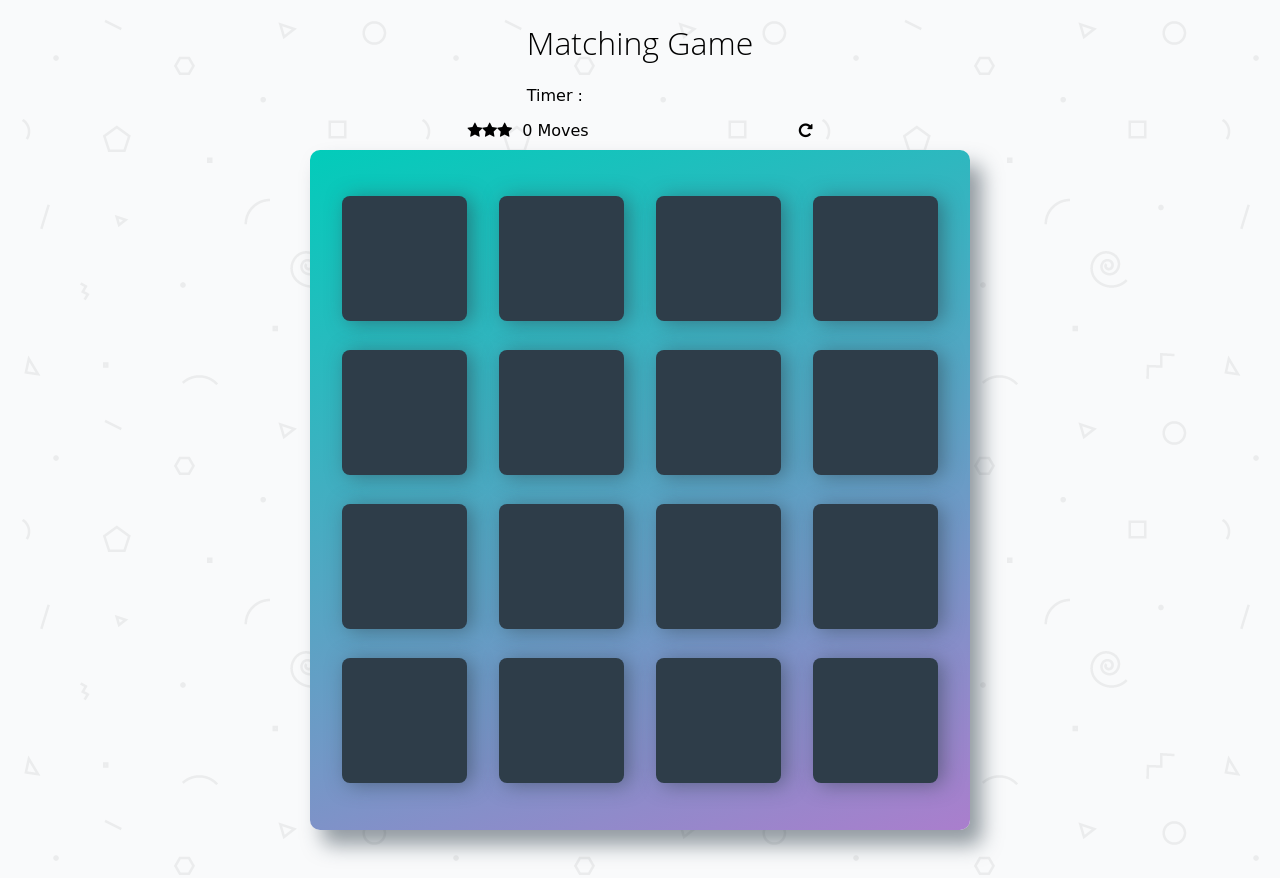
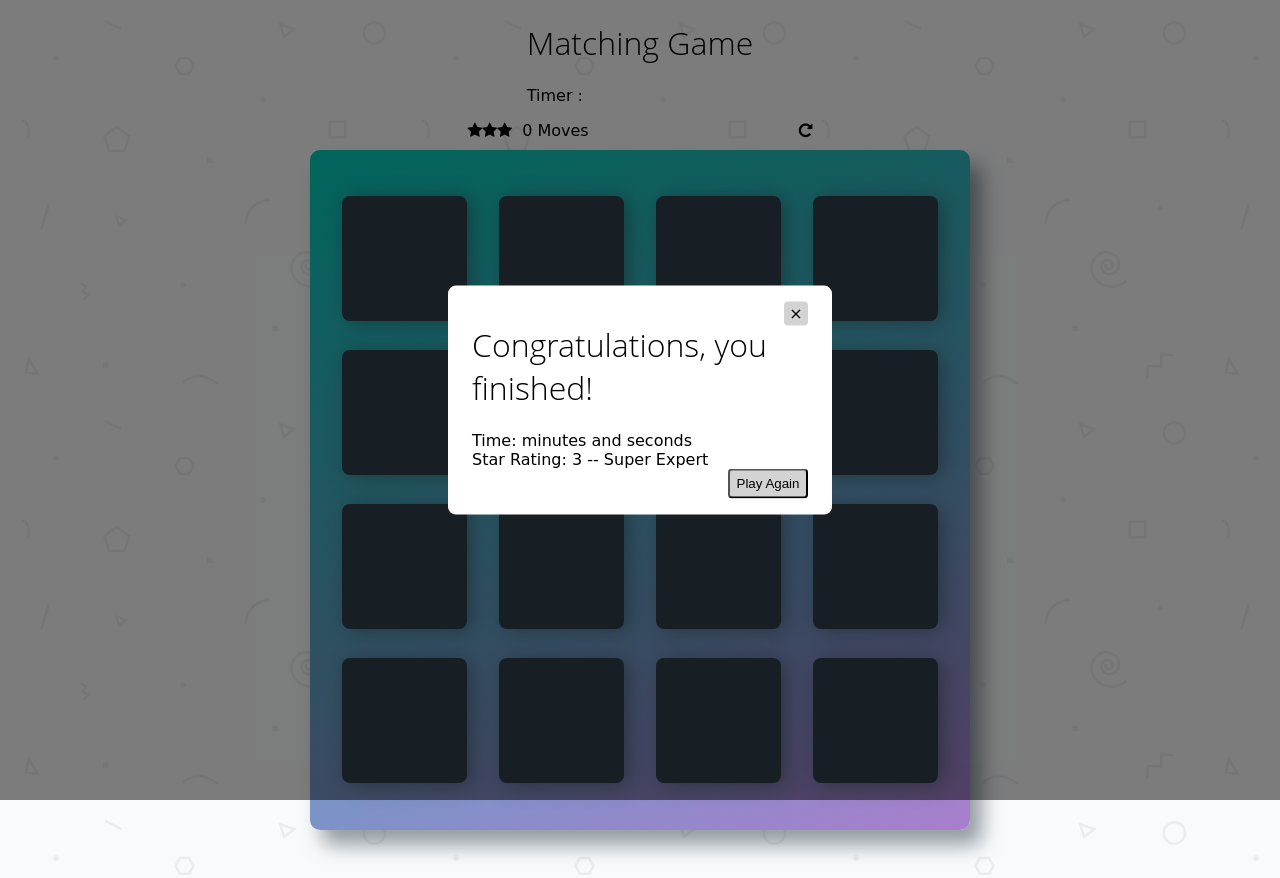
Before and after one commit to ddabrowiecki/Concentration, a plain HTML site: page index.html in a window 1280 px wide. Both pictures are taken after a click on the element 805 px from the left and 130 px from the top of the page. Drawn offline with nearby package versions, Linux system fonts and the light colour scheme; a web font is replaced by a local one.

Commit message:
Add modal and make tweaks based on reviewer feedback.

```diff
--- a/css/app.css
+++ b/css/app.css
@@ -31,6 +31,64 @@ body {
 h1 {
     font-family: 'Open Sans', sans-serif;
     font-weight: 300;
+}
+/*
+ * Styles for modal from https://sabe.io/tutorials/how-to-create-modal-popup-box
+ */
+
+.modal {
+    position: fixed;
+    left: 0;
+    top: 0;
+    width: 100%;
+    height: 100%;
+    background-color: rgba(0, 0, 0, 0.5);
+    opacity: 0;
+    visibility: hidden;
+    transform: scale(1.1);
+    transition: visibility 0s linear 0.25s, opacity 0.25s 0s, transform 0.25s;
+}
+.modal-content {
+    position: absolute;
+    top: 50%;
+    left: 50%;
+    transform: translate(-50%, -50%);
+    background-color: white;
+    padding: 1rem 1.5rem;
+    width: 24rem;
+    border-radius: 0.5rem;
+}
+.close-button {
+    float: right;
+    width: 1.5rem;
+    line-height: 1.5rem;
+    text-align: center;
+    cursor: pointer;
+    border-radius: 0.25rem;
+    background-color: lightgray;
+}
+.close-button:hover {
+    background-color: darkgray;
+}
+
+.again-button {
+    float: right;
+    width: 5rem;
+    line-height: 1.5rem;
+    text-align: center;
+    cursor: pointer;
+    border-radius: 0.25rem;
+    background-color: lightgray;
+}
+.again-button:hover {
+    background-color: darkgray;
+}
+
+.show-modal {
+    opacity: 1;
+    visibility: visible;
+    transform: scale(1.0);
+    transition: visibility 0s linear 0s, opacity 0.25s 0s, transform 0.25s;
 }
 
 /*
--- a/index.html
+++ b/index.html
@@ -2,6 +2,7 @@
 <html lang="en">
 <head>
     <meta charset="utf-8">
+    <meta name="viewport" content="width=device-width, initial-scale=1">
     <title>Matching Game</title>
     <meta name="description" content="">
     <link rel="stylesheet prefetch" href="https://maxcdn.bootstrapcdn.com/font-awesome/4.6.1/css/font-awesome.min.css">
@@ -10,7 +11,17 @@
     <script src="https://ajax.googleapis.com/ajax/libs/jquery/3.3.1/jquery.min.js"></script>
 </head>
 <body>
-
+    <div class="modal">
+        <div class="modal-content">
+            <span class="close-button">×</span>
+            <h1>Congratulations, you finished!</h1>
+                <div class="content">
+                    Time: <span class="time"></span>
+                    <br>Star Rating: <span class="rating"></span>
+                </div>
+            <button class="again-button">Play Again</button>
+        </div>
+    </div>
 
     <div class="container">
         <header>
--- a/js/app.js
+++ b/js/app.js
@@ -123,6 +123,7 @@ function showCardSymbol(card){
 }
 
 function addToCardCheck(card) {  // Adds the identifying class of the selected card to an array
+	var wholeCardClass;
 	wholeCardClass = card.attr("class")
 	wholeCardClass = wholeCardClass.split(" ");
  	cardCheck.push(wholeCardClass[1]);
@@ -172,14 +173,40 @@ function stopTimer() {
 }
 
 /*
+Javascript for the modal from https://sabe.io/tutorials/how-to-create-modal-popup-box
+*/
+
+var modal = document.querySelector(".modal");
+var matchGame = document.querySelector(".restart");
+var closeButton = document.querySelector(".close-button");
+var againButton = document.querySelector(".again-button");
+
+function toggleModal() {
+    modal.classList.toggle("show-modal");
+    $(".time").html(timer());
+    $(".rating").html(starRating());
+}
+
+function windowOnClick(event) {
+    if (event.target === modal) {
+        toggleModal();
+    }
+}
+
+matchGame.addEventListener("click", toggleModal);
+closeButton.addEventListener("click", toggleModal);
+window.addEventListener("click", windowOnClick);
+againButton.addEventListener("click", restartGame);
+
+/*
 Alerts a final congratulations message with user stats
 */
 
 function congratsMessage(){
-	if (matchedCards.length === 16){
+	if (matchedCards.length === 4){
 		setTimeout(function(){
-			alert("Congratulations! \n Time: " + timer() + "\n Star Rating: " + rating + "\n Do you want to play again?  Click the shuffle button.")
-		},1000);
+			toggleModal();
+			},1000);
 		stopTimer();
 	}
 }
@@ -216,7 +243,6 @@ function restartGame(){ //Reset the board when clicking the restart element
 	});
 }
 
-
 /*
 Call functions to make the game work
 */
```
